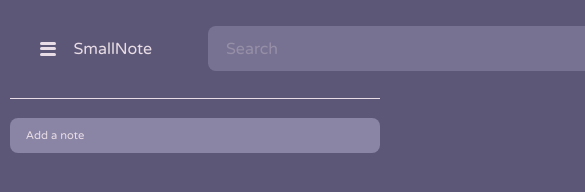
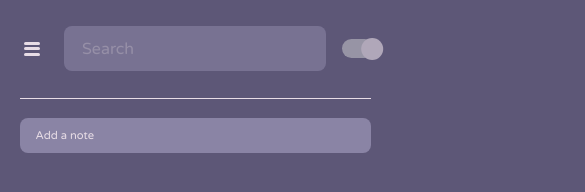
Before and after one commit to Utkarshbhimte/smallnote, a Gatsby site: page / in a window 390 px wide. Shown: the top 192 px of the page, 585 px wide, since content can reach past the window. Built offline with nearby package versions, Linux system fonts and the light colour scheme; Gatsby itself is replaced by a stand-in of ours.

Commit message:
fix: made the layout responsive

```diff
--- a/src/components/Hamburger.jsx
+++ b/src/components/Hamburger.jsx
@@ -13,12 +13,11 @@
   display: flex;
   flex-direction: column;
   justify-content: space-around;
-  margin-right: 0.6rem;
 
   &:focus,
   &:hover {
     cursor: pointer;
-    background: #ffffffba;
+    background-color: ${props => props.theme.cardBackground};
   }
 
   .line {
--- a/src/components/SearchBar.jsx
+++ b/src/components/SearchBar.jsx
@@ -17,6 +17,8 @@
   opacity: 0.6;
   will-change: opacity;
   transition: all 0.3s ease-out;
+  display: block;
+  width: 100%;
 
   &:focus-within {
     opacity: 1;
--- a/src/components/Sidebar.jsx
+++ b/src/components/Sidebar.jsx
@@ -1,7 +1,12 @@
 import React from "react"
 import { useSelector, useDispatch } from "react-redux"
 import styled from "styled-components"
-import { updateActiveTab, resetActiveTab } from "../state/actions/ui.actions"
+import {
+  updateActiveTab,
+  resetActiveTab,
+  closeSidebar,
+} from "../state/actions/ui.actions"
+import { getWindow } from "../utils"
 
 import CloseIcon from "../images/close.svg"
 
@@ -11,10 +16,14 @@
   left: 0;
   transition: all 0.3s ease-in-out;
   transform: ${props => (props.active ? "translateX(0)" : "translateX(-100%)")};
-  width: 200px;
+  width: 9rem;
   height: 100vh;
   z-index: 10;
-  padding: 0 1rem 0 0;
+
+  @media (max-width: 600px) {
+    width: 100vw;
+    background: ${props => props.theme.background};
+  }
 
   ul {
     margin: 0;
@@ -26,22 +35,40 @@
       color: ${props => props.theme.secondaryText};
     }
 
+    @media (max-width: 600px) {
+      padding-right: 1rem;
+    }
+
     li {
       user-select: none;
-      padding: 0.3rem 2rem;
+      padding: 0.3rem 1.5rem;
       border-radius: 0 0.5rem 0.5rem 0;
       cursor: pointer;
       transition: all 0.3s ease-in-out;
       text-transform: capitalize;
       position: relative;
 
+      @media (max-width: 600px) {
+        padding: 1rem 1.5rem;
+        max-width: 300px;
+      }
+
       .close-btn {
         position: absolute;
         top: 50%;
-        right: 1rem;
+        right: 0.25rem;
         transform: translateY(-50%);
-        height: 0.8rem;
-        width: 0.8rem;
+
+        outline: none;
+        border: none;
+        background: transparent;
+        display: flex;
+
+        svg {
+          height: 0.8rem;
+          color: ${props => props.theme.background};
+          width: 0.8rem;
+        }
       }
 
       &.active {
@@ -70,11 +97,21 @@
   const handleTabClick = event => {
     const selectedTab = event.currentTarget.getAttribute("data-value")
     dispatch(updateActiveTab({ activeTab: selectedTab }))
+
+    if (getWindow() && getWindow().innerWidth <= 600) {
+      setTimeout(() => {
+        dispatch(closeSidebar())
+      }, 500)
+    }
   }
 
   const resetTabClick = event => {
     event.stopPropagation()
     dispatch(resetActiveTab())
+
+    if (getWindow() && getWindow().innerWidth <= 600) {
+      dispatch(closeSidebar())
+    }
   }
 
   return (
@@ -90,7 +127,9 @@
             {tab}
 
             {activeTab === tab && (
-              <CloseIcon className="close-btn" onClick={resetTabClick} />
+              <button className="close-btn">
+                <CloseIcon onClick={resetTabClick} />
+              </button>
             )}
           </li>
         ))}
--- a/src/components/header.js
+++ b/src/components/header.js
@@ -21,27 +21,58 @@
   }
 
   .header-grid {
+    /* align-items: center; */
+    justify-content: space-between;
     display: grid;
-    grid-template-columns: 10rem 500px 1fr min-content;
+    grid-template-columns: 9rem 1fr min-content;
     grid-gap: 1rem;
-    align-items: center;
-    grid-template-areas: "logo  search gap actions";
-    padding: 0 2rem;
+    grid-template-areas: "leftSide main rightSide";
+
+    @media (max-width: 600px) {
+      grid-gap: 1rem;
+      grid-template-columns: 3rem 1fr min-content;
+    }
   }
 
   .logo-wrap {
     display: flex;
     align-items: center;
+    grid-area: leftSide;
+    padding-left: 1rem;
+
+    @media (max-width: 600px) {
+      .logo {
+        display: none;
+      }
+    }
+
     .logo {
-      grid-area: logo;
       margin: 0;
       line-height: 2rem;
+      margin-left: 0.6rem;
       font-size: 1rem;
       text-transform: capitalize;
     }
   }
+  .center-wrapper {
+    grid-area: main;
+    display: grid;
+    grid-template-columns: 1fr;
+  }
+
+  .search-wrapper {
+    grid-area: main;
+    display: flex;
+    align-items: center;
+  }
+
   .action-tabs {
-    grid-area: actions;
+    grid-area: rightSide;
+    padding-right: 2rem;
+
+    @media (max-width: 600px) {
+      padding-right: 1rem;
+    }
   }
 `
 
@@ -63,7 +94,9 @@
         <Hamburger />
         <Logo />
       </div>
-      <SearchBar />
+      <div className="search-wrapper">
+        <SearchBar />
+      </div>
       <div className="action-tabs">
         <ThemeSwitch />
       </div>
--- a/src/pages/index.js
+++ b/src/pages/index.js
@@ -1,18 +1,36 @@
 import React from "react"
-
+import styled from "styled-components"
 import Layout from "../components/layout"
 import SEO from "../components/seo"
 
 import { NotesWrap } from "../components/NotesWrap"
 import { AddNote } from "../components/AddNote"
 
+const AppGrid = styled.div`
+  display: grid;
+  justify-content: space-between;
+  grid-template-columns: 9rem 1fr min-content;
+  grid-gap: 1rem;
+  grid-template-areas: "leftSide main rightSide";
+
+  @media (max-width: 600px) {
+    grid-template-columns: 1fr minmax(min-content, 90%) 1fr;
+  }
+
+  .center-container {
+    grid-area: main;
+  }
+`
+
 const IndexPage = () => (
   <Layout>
     <SEO title="Home" />
-    <div className="container">
-      <AddNote />
-      <NotesWrap />
-    </div>
+    <AppGrid>
+      <div className="center-container">
+        <AddNote />
+        <NotesWrap />
+      </div>
+    </AppGrid>
   </Layout>
 )
 
```
